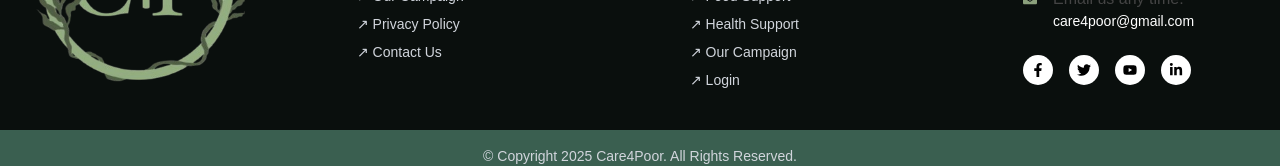
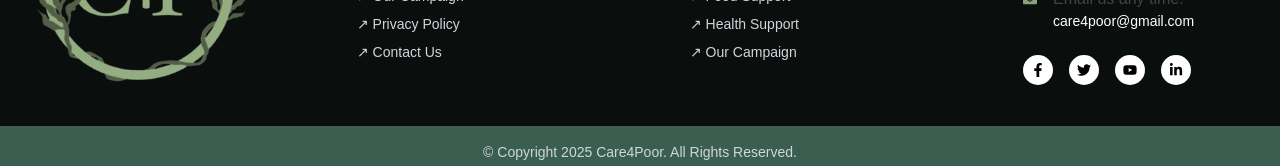
Before and after one commit to Bhaskar-1209/C4P_frontend, a React (Vite) app: page / in a window 1280 px wide. Shown: the part 3576-3742 px from the top of the page. Built offline with nearby package versions, Linux system fonts and the light colour scheme; no server answers.

Commit message:
Update Footer.jsx

```diff
--- a/src/Components_c4p/Footer.jsx
+++ b/src/Components_c4p/Footer.jsx
@@ -69,7 +69,7 @@ const Footer = () => {
               <li>↗ Food Support</li>
               <li>↗ Health Support</li>
               <li>↗ Our Campaign</li>
-              <li><Link to="/login" className="hover:text-green-400">↗ Login</Link></li>
+{/*               <li><Link to="/login" className="hover:text-green-400">↗ Login</Link></li> */}
             </ul>
           </div>
 
```
